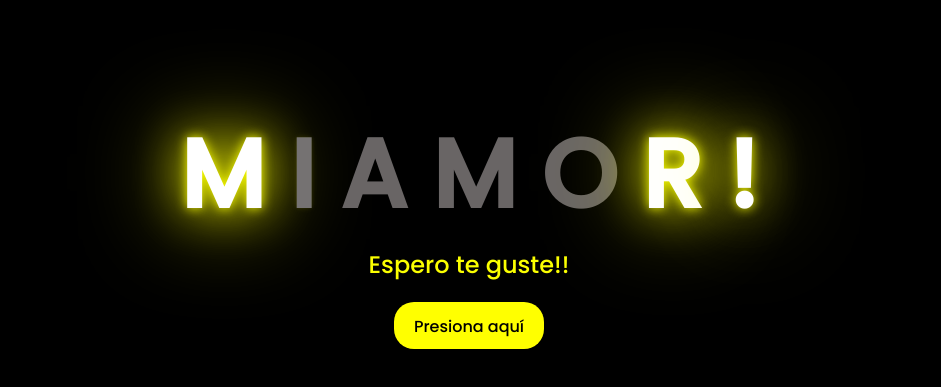
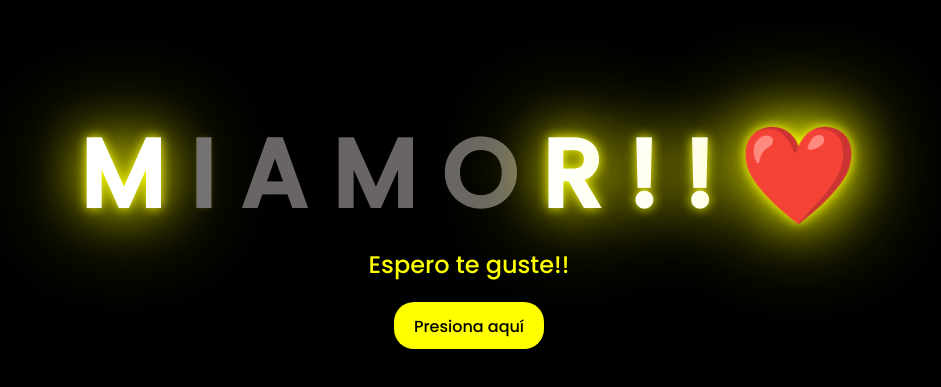
Before and after one commit to sebastian08g/Amor-3, a plain HTML site: page index.html in a window 1280 px wide. Shown: the part 183-570 px from the top of the page, without its empty margins (179-1120 px from the left). Drawn offline with Linux system fonts and the light colour scheme.

Commit message:
Update index.html

```diff
--- a/index.html
+++ b/index.html
@@ -18,6 +18,8 @@
         <span>O</span>
         <span>R</span>
         <span>!</span>
+        <span>!</span>
+        <span>❤️</span>
     </div>
     <div class="greetings">
         <span></span>
```
